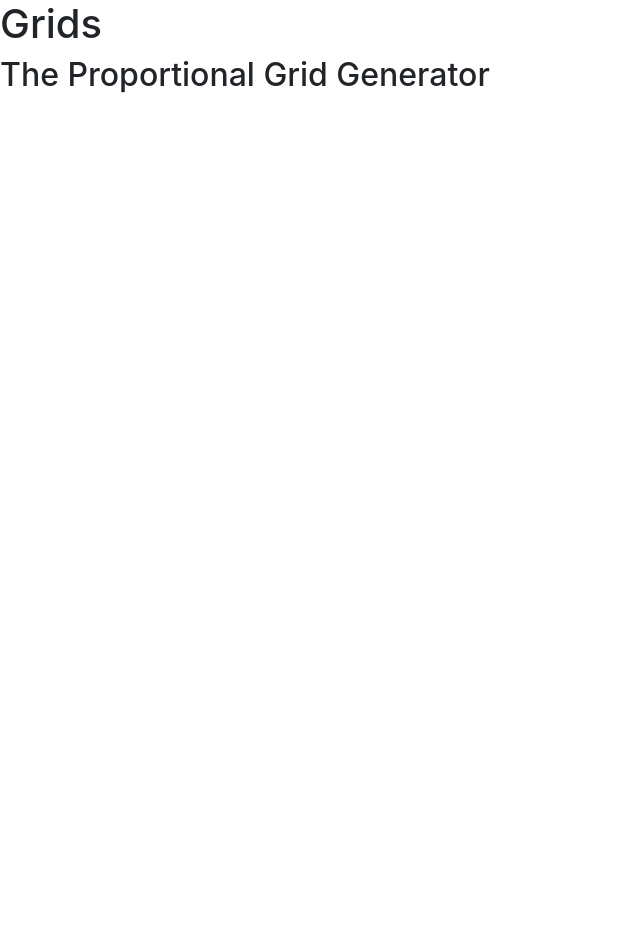
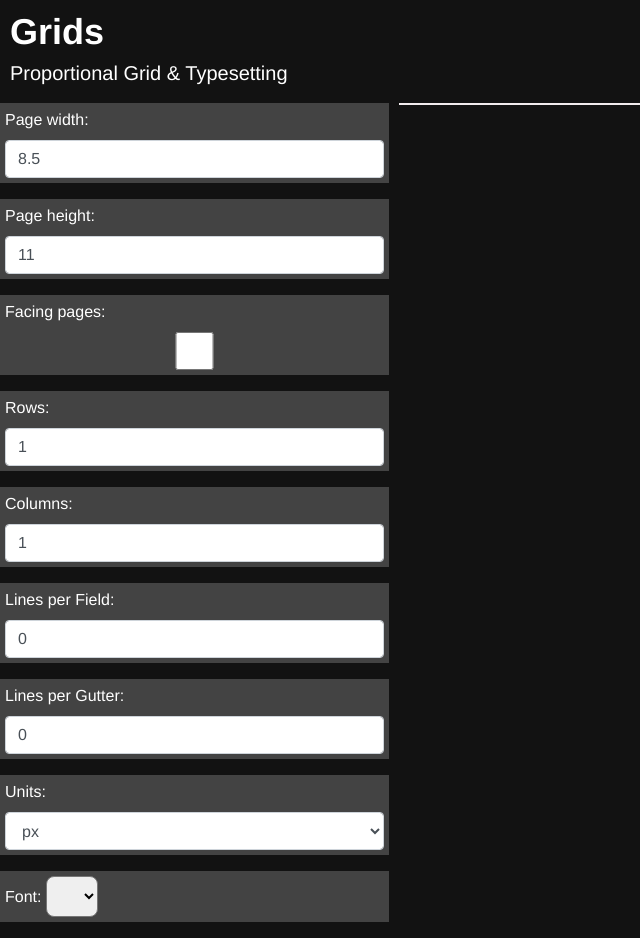
Before and after one commit to tynanpurdy/grids, an Electron app: page index.html in a window 1200 px wide. Shown: the whole page, without its empty margins (0-640 px from the left). Before the commit the page ends 800 px from the top, so only its background shows below. Drawn offline with nearby package versions, Linux system fonts and the light colour scheme.

Commit message:
progress!

```diff
--- a/index.css
+++ b/index.css
@@ -10,7 +10,7 @@
     --primary-5: #d0f3ef;
 
     /* Neutral colors */
-    --neutral-1: #2c2c2c;
+    --neutral-1: #121212;
     --neutral-2: #434343;
     --neutral-3: #94868b;
     --neutral-4: #d9cfd3;
@@ -24,18 +24,44 @@
     --accent-5: #fff2f7;
   }
 
+  .grid-container {
+    display: grid;
+    grid-template-columns: auto auto auto auto;
+    grid-gap: 10px;
+  }
+
+  .header {
+    padding: 10px;
+  }
+
+  .main {
+    grid-column: 2 / span 3;
+  }
+
+  .sidebar {
+    grid-column: 1 / span 1;
+  }
+
+  #page {
+    width: auto;
+    height: auto;
+    border: var(--neutral-5) solid 1px;
+  }
+
   body {
-    background-color: var(--neutral-5);
-    margin: 0;
+    background-color: var(--neutral-1);
+    font-family: Helvetica, sans-serif;
+    color: white;
   }
 
   h1 {
+    font-family: Helvetica, sans-serif;
     font-size: 36px;
     font-weight: 600;
   }
 
   h2 {
-    font-size: 28px;
+    font-size: 20px;
     font-weight: 500;
   }
 
@@ -81,9 +107,9 @@
     margin-bottom: 15px;
   }
 
-  .form-section {
-    border-bottom: var(--neutral-4) solid 1px;
-    margin-bottom: 20px;
+  .form-group {
+    background-color: var(--neutral-2);
+    padding: 5px;
   }
 
   .input-required {
@@ -94,21 +120,22 @@
   }
 
   .label {
-    display: block;
+    /* display: block; */
+    font-size: 10px;
     font-weight: 500;
   }
 
   .input {
-    font-size: 16px;
+    font-size: 10px;
     margin-top: 1em;
     margin-bottom: 1.5em;
     padding: 0.75em 0.5em;
-    min-width: 200px;
+    /* min-width: 200px; */
     border: none;
-    border-left: 7px solid var(--neutral-4);
-    transition: border-left-color 160ms;
-    background-color: white;
-    width: 100%;
+    /* border-left: 7px solid var(--neutral-4); */
+    /* transition: border-left-color 160ms; */
+    /* background-color: white; */
+    /* width: 100%; */
   }
 
   ::placeholder {
@@ -116,7 +143,7 @@
   }
 
   input:not(.btn):focus {
-    outline: none;
+    outline: hidden;
     border-left: 7px solid var(--primary-1);
   }
 
--- a/index.html
+++ b/index.html
@@ -4,13 +4,67 @@
         <meta charset="UTF-8">
         <meta name="viewport" content="width=device-width, initial-scale=1.0">
         <link rel="stylesheet" href="https://cdn.jsdelivr.net/npm/bootstrap@4.5.3/dist/css/bootstrap.min.css" integrity="sha384-TX8t27EcRE3e/ihU7zmQxVncDAy5uIKz4rEkgIXeMed4M0jlfIDPvg6uqKI2xXr2" crossorigin="anonymous">
+        <link rel="stylesheet" href="./index.css">
         <title>Grids</title>
     </head>
         <title>Grids</title>
     </head>
-
     <body>
-        <h1>Grids</h1>
-        <h2>The Proportional Grid Generator</h2>
+        <div class="header">
+            <h1>Grids</h1>
+            <h2>Proportional Grid & Typesetting</h2>
+        </div>
+        <div class="grid-container">
+        <div class="sidebar">
+            <form>
+                <div class="form-group">
+                    <label for="width">Page width:</label>
+                    <input type="number" class="form-control" id="rows" name="rows" min="1" max="100" value="8.5">
+                </div>
+                <div class="form-group">
+                    <label for="height">Page height:</label>
+                    <span><input type="number" class="form-control" id="columns" name="columns" min="1" max="100" value="11"></span>
+                </div>
+                <div class="form-group">
+                    <label for="facing-pages">Facing pages:</label>
+                    <input type="checkbox" class="form-control" id="facing-pages" name="facing-pages">
+                </div>
+                <div class="form-group">
+                    <label for="rows">Rows:</label>
+                    <input type="number" class="form-control" id="rows" name="rows" min="1" max="100" value="1">
+                </div>
+                <div class="form-group">
+                    <label for="columns">Columns:</label>
+                    <input type="number" class="form-control" id="columns" name="columns" min="1" max="100" value="1">
+                </div>
+                <div class="form-group">
+                    <label for="lines-per-field">Lines per Field:</label>
+                    <input type="number" class="form-control" id="gutter" name="gutter" min="0" max="100" value="0">
+                </div>
+                <div class="form-group">
+                    <label for="lines-per-gutter">Lines per Gutter:</label>
+                    <input type="number" class="form-control" id="gutter" name="gutter" min="0" max="100" value="0">
+                </div>
+                <div class="form-group">
+                    <label for="units">Units:</label>
+                    <select class="form-control" id="units" name="units">
+                        <option value="px">px</option>
+                        <option value="pt">pt</option>
+                        <option value="pica">picas</option>
+                    </select>
+                </div>
+                <!-- select font from computer input -->
+                <div class="form-group">
+                    <label for="font">Font:</label>
+                    <select name="font" id="font">
+                        <!-- fonts on my computer -->
+                    </select>
+                </div>
+            </form>
+        </div>
+        <div class="main">
+            <div id="page"></div>
+        </div>
+    </div>
     </body>
 </html>
--- a/package.json
+++ b/package.json
@@ -19,7 +19,7 @@
   },
   "homepage": "https://github.com/tynanpurdy/grids#readme",
   "devDependencies": {
-    "electron": "^17.0.0"
+    "electron": "^17.4.7"
   },
   "dependencies": {
     "bootstrap": "^5.1.3"
```
Also changed, not shown: calculate.js (+13 -10 lines), 1 other file.
